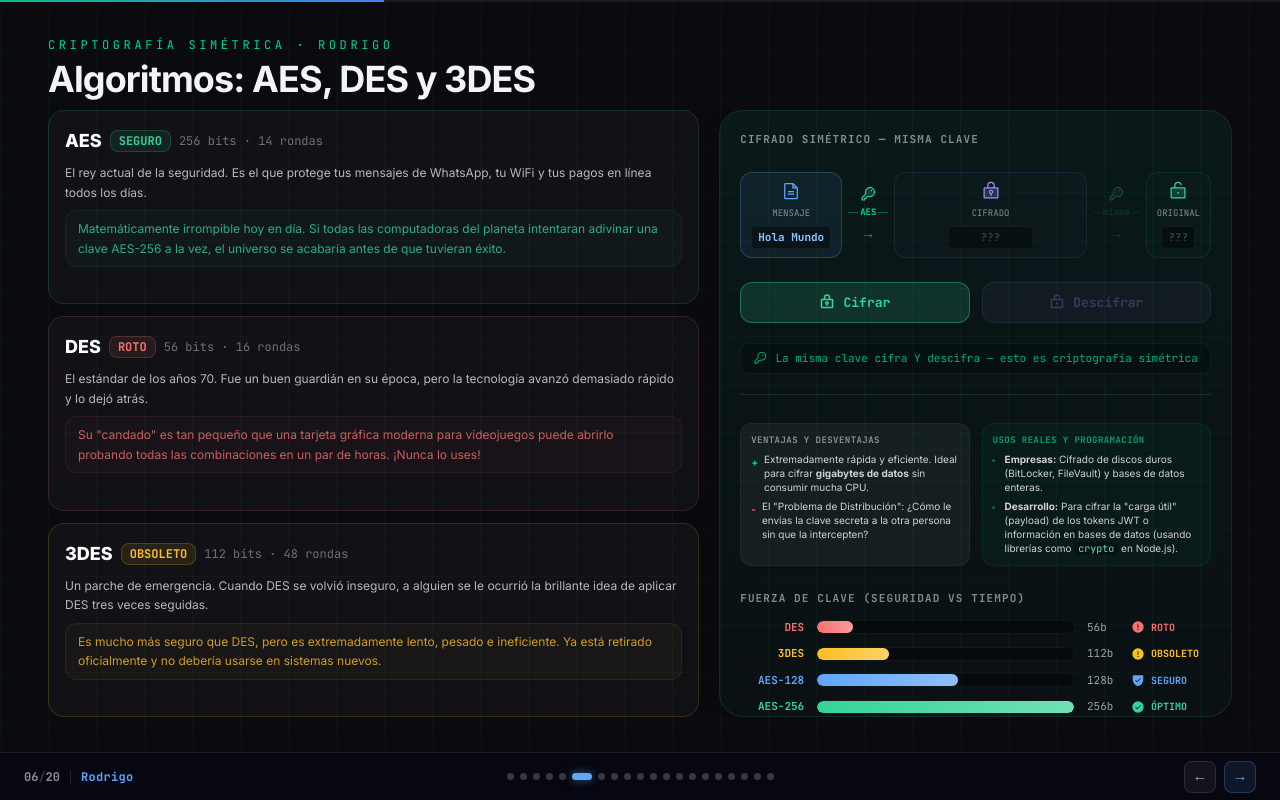
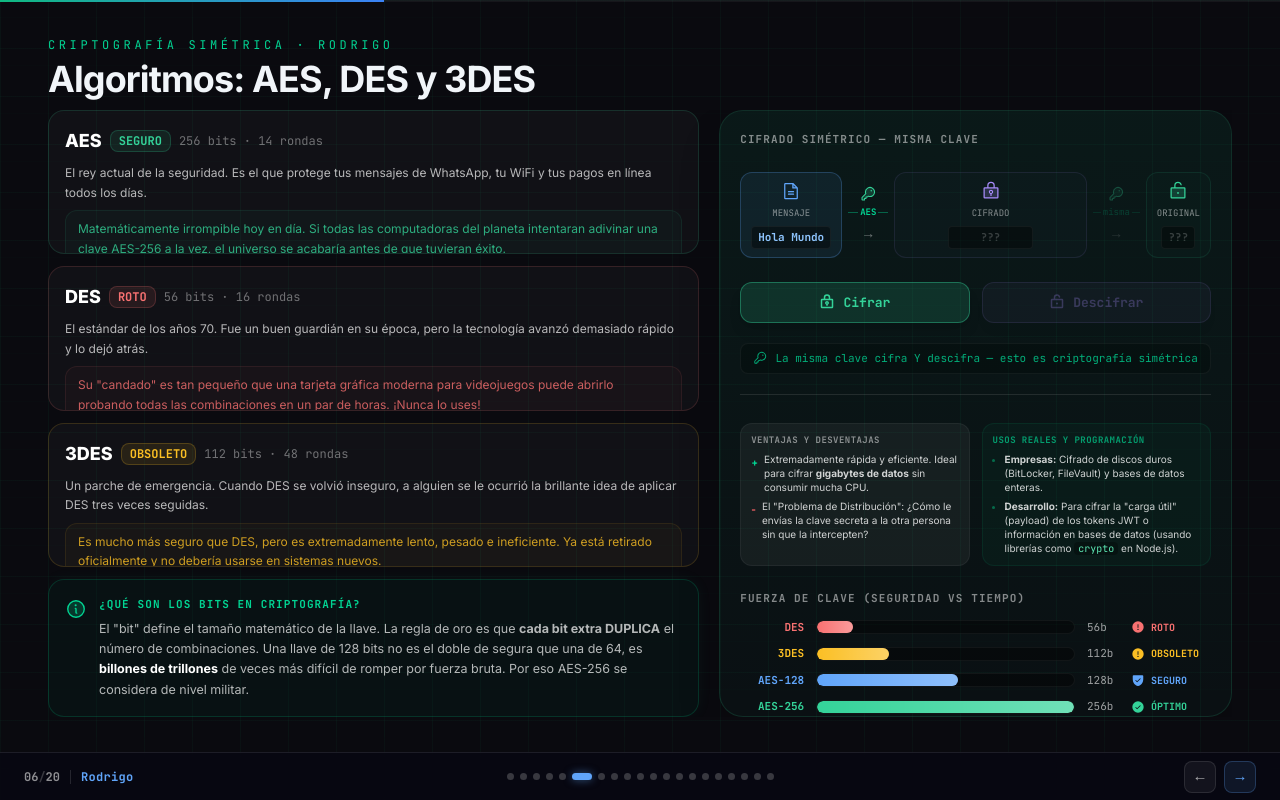
Before and after one commit to iamrodrigodev/diapositiva-ciberseguridad, a React (Vite) app: page / in a window 1280 px wide. Both pictures are taken after a click on the button 588 px from the left and 776 px from the top of the page. Built offline with nearby package versions, Linux system fonts and the light colour scheme.

Commit message:
feat: agregar tarjeta explicativa sobre los bits en criptografía en la diapositiva de algoritmos simétricos

```diff
--- a/src/slides/03_Simetrica/index.tsx
+++ b/src/slides/03_Simetrica/index.tsx
@@ -4,6 +4,7 @@ import Title from '../../ui/Title'
 import AlgoCard from './AlgoCard'
 import EncryptViz from './EncryptViz'
 import { ALGOS } from './data'
+import { Info } from '@phosphor-icons/react'
 
 export default function Simetrica() {
   return (
@@ -12,8 +13,23 @@ export default function Simetrica() {
       <Title>Algoritmos: AES, DES y 3DES</Title>
 
       <div className="flex gap-5 flex-1 overflow-hidden">
-        <div className="flex flex-col gap-3 w-[55%]">
+        <div className="flex flex-col gap-3 w-[55%] relative">
           {ALGOS.map(a => <AlgoCard key={a.id} algo={a} />)}
+
+          {/* Explicación de Bits */}
+          <div className="mt-auto bg-emerald-950/20 border border-emerald-500/20 rounded-2xl p-4 flex gap-3 shadow-[0_0_15px_rgba(52,211,153,0.05)]">
+            <div className="mt-0.5">
+              <Info size={22} className="text-emerald-400" weight="duotone" />
+            </div>
+            <div>
+              <p className="font-mono text-[11px] text-emerald-400 tracking-widest uppercase font-bold mb-1.5">
+                ¿Qué son los bits en criptografía?
+              </p>
+              <p className="text-[12.5px] text-white/70 leading-relaxed">
+                El "bit" define el tamaño matemático de la llave. La regla de oro es que <strong>cada bit extra DUPLICA</strong> el número de combinaciones. Una llave de 128 bits no es el doble de segura que una de 64, es <strong className="text-white">billones de trillones</strong> de veces más difícil de romper por fuerza bruta. Por eso AES-256 se considera de nivel militar.
+              </p>
+            </div>
+          </div>
         </div>
         <EncryptViz />
       </div>
```
